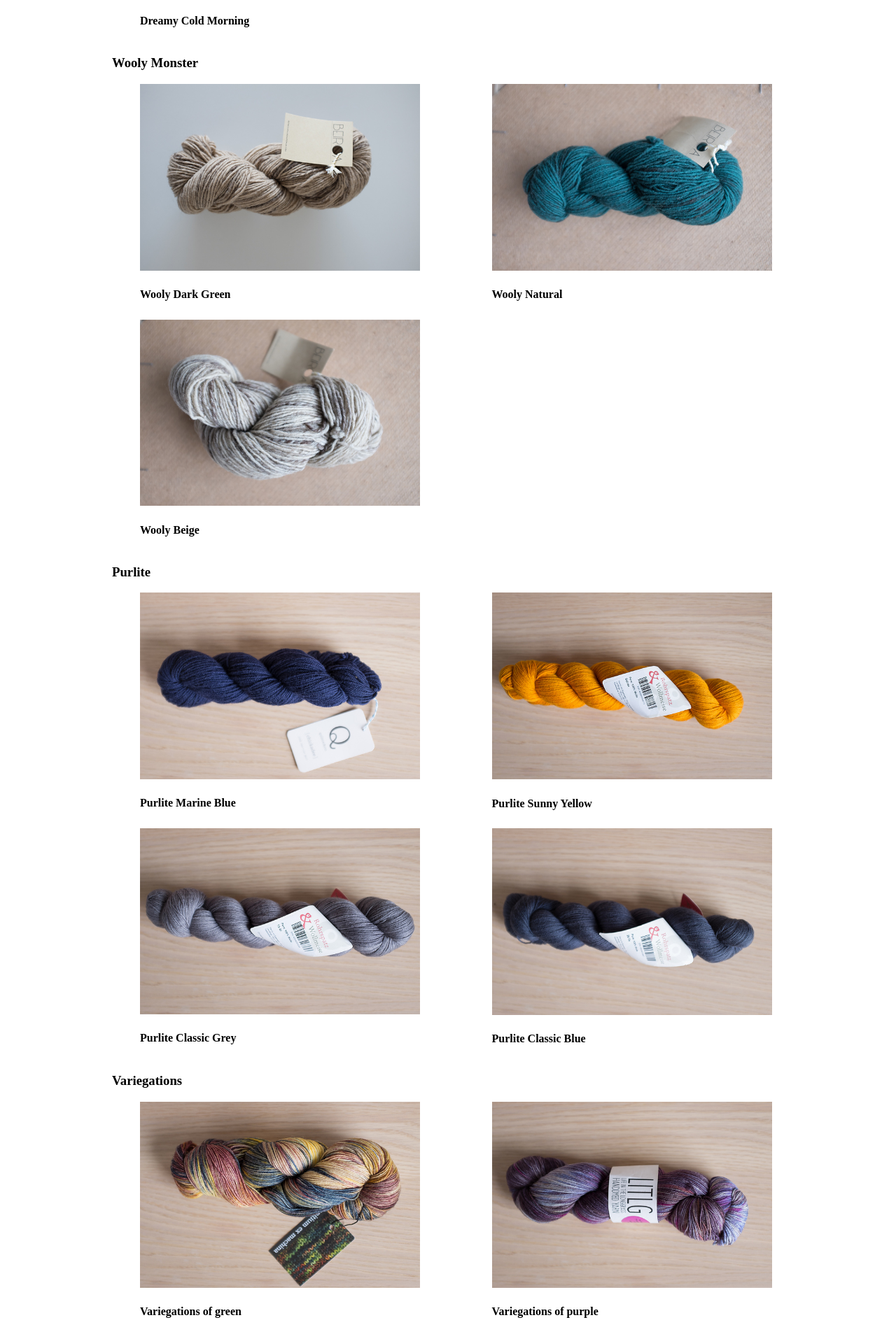
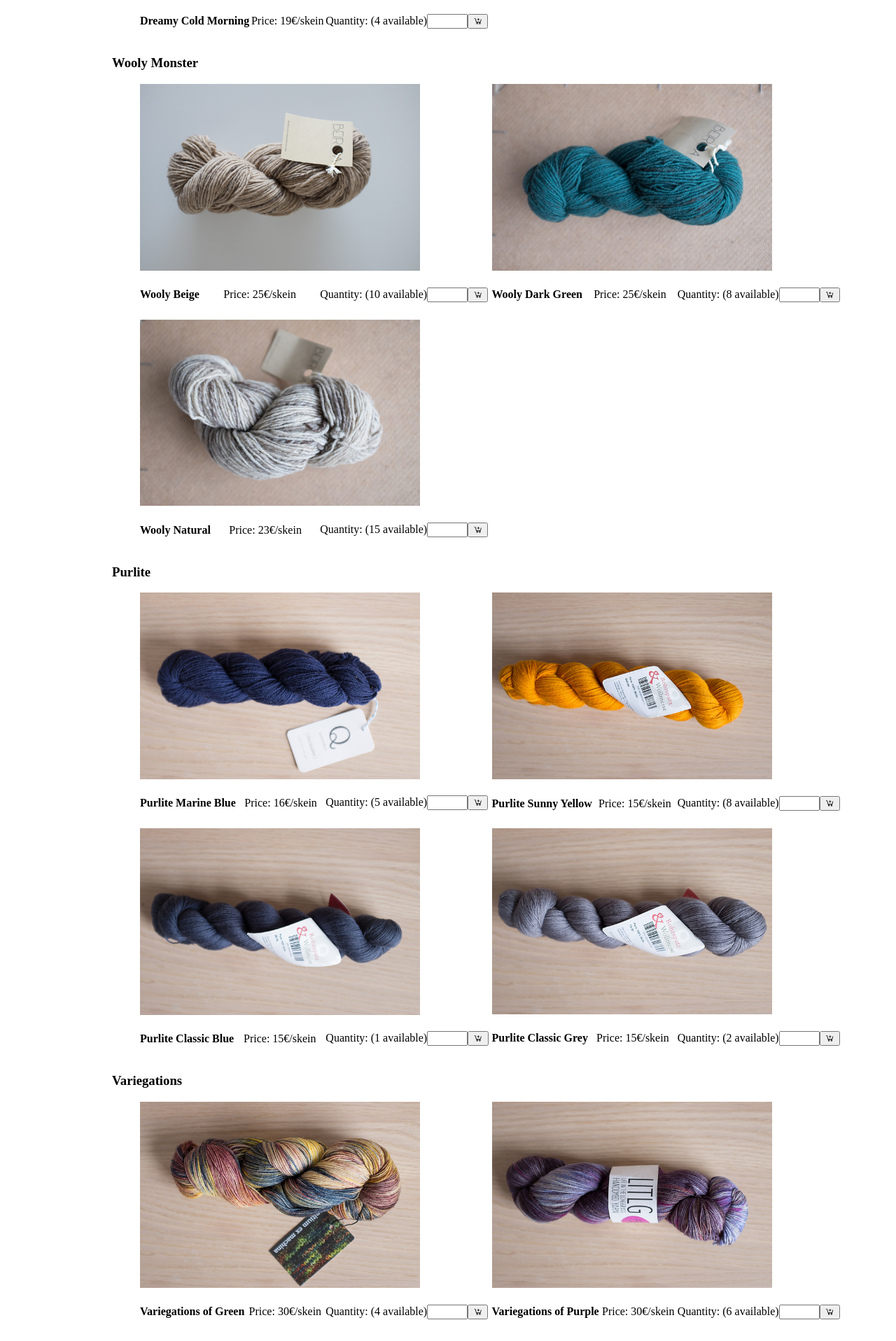
Before and after one commit to paposeco/shoppingcart, a React (Create React App) app: page /shop in a window 1280 px wide. Shown: the part 880-2797 px from the top of the page at 70% size. Built offline with nearby package versions, Linux system fonts and the light colour scheme.

Commit message:
working o cart

```diff
--- a/package.json
+++ b/package.json
@@ -10,6 +10,7 @@
     "react-dom": "^17.0.2",
     "react-router-dom": "^5.3.0",
     "react-scripts": "4.0.3",
+    "uniqid": "^5.4.0",
     "web-vitals": "^1.1.2"
   },
   "scripts": {
--- a/src/Routes.js
+++ b/src/Routes.js
@@ -28,7 +28,7 @@ const Routes = () => {
         </nav>
         <div id="shoppingcartdiv">
           <Link to="/shoppingcart">
-            <i className="las la-shopping-cart"></i>
+            <Cart />
           </Link>
         </div>
       </div>
--- a/src/components/Shop.js
+++ b/src/components/Shop.js
@@ -1,100 +1,30 @@
-import speckles from "../images/yarn/dreamy/speckles.jpg";
-import dnatural from "../images/yarn/dreamy/natural.jpg";
-import coldmorning from "../images/yarn/dreamy/coldmorning.jpeg";
-
-import beige from "../images/yarn/wooly/beige.jpg";
-import wgreen from "../images/yarn/wooly/green.jpg";
-import wnatural from "../images/yarn/wooly/natural.jpg";
-
-import pcblue from "../images/yarn/purlite/classicblue.jpg";
-import pcgrey from "../images/yarn/purlite/classicgrey.jpg";
-import pblue from "../images/yarn/purlite/marineblue.jpg";
-import pyellow from "../images/yarn/purlite/sunnyyellow.jpg";
-
-import vgreen from "../images/yarn/variegations/green.jpg";
-import vpurple from "../images/yarn/variegations/purple.jpg";
+import Stock from "./Stock.js";
 
 const Shop = () => {
   return (
     <div className="main">
       <h2>Shop</h2>
+      <div>
         <h3>Dreamy Yarn</h3>
-      <ul className="stock">
-        <li>
-          <img src={speckles} alt="dreamyspeckles" />
-          <div className="productDesc">
-            <h4>Dreamy Speckles</h4>
-            <p>Price:</p>
-            <form>
-              <label>Quantity:</label>
-              <input type="number" min="0" className="inputquantity" />
-              <button>
-                <i className="las la-cart-plus"></i>
-              </button>
-            </form>
+        <Stock supplier="dreamy" />
       </div>
-        </li>
-        <li>
-          <img src={dnatural} alt="dreamynatural" />
-          <h4>Dreamy Natural</h4>
-        </li>
-        <li>
-          <img src={coldmorning} alt="dreamycoldmorning" />
-          <h4>Dreamy Cold Morning</h4>
-        </li>
-      </ul>
+      <div>
         <h3>Wooly Monster</h3>
-      <ul className="stock">
-        <li>
-          <img src={beige} alt="woolybeige" />
-          <h4>Wooly Dark Green</h4>
-        </li>
-        <li>
-          <img src={wgreen} alt="woolygreen" />
-          <h4>Wooly Natural</h4>
-        </li>
-        <li>
-          <img src={wnatural} alt="woolynatural" />
-          <h4>Wooly Beige</h4>
-        </li>
-      </ul>
+        <Stock supplier="woolymonster" />
+      </div>
+      <div>
         <h3>Purlite</h3>
-      <ul className="stock">
-        <li>
-          <img src={pblue} alt="purlitemarineblue" />
-          <h4>Purlite Marine Blue</h4>
-        </li>
-        <li>
-          <img src={pyellow} alt="purlitesunnyyellow" />
-          <h4>Purlite Sunny Yellow</h4>
-        </li>
-        <li>
-          <img src={pcgrey} alt="purliteclassicgrey" />
-          <h4>Purlite Classic Grey</h4>
-        </li>
-        <li>
-          <img src={pcblue} alt="purliteclassicblue" />
-          <h4>Purlite Classic Blue</h4>
-        </li>
-      </ul>
+        <Stock supplier="purlite" />
+      </div>
+      <div>
         <h3>Variegations</h3>
-      <ul className="stock">
-        <li>
-          <img src={vgreen} alt="variegationsofgreen" />
-          <h4>Variegations of green</h4>
-        </li>
-        <li>
-          <img src={vpurple} alt="variegationsofpurple" />
-          <h4>Variegations of purple</h4>
-        </li>
-      </ul>
-      <div>
+        <Stock supplier="variegations" />
+      </div>
       <p>
         Disclaimer: The skeins of yarn displayed are from non-fictional
         companies, but the photos are mine. They are part of my yarn stash. :D
       </p>
     </div>
-    </div>
   );
 };
 
--- a/src/components/ShoppingCart.js
+++ b/src/components/ShoppingCart.js
@@ -1,7 +1,10 @@
+import React, { useState } from "react";
+
 const Cart = () => {
+  const [itemsInCart, setItemsInCart] = useState(0);
   return (
     <div>
-      <h2>Shopping Cart</h2>
+      <i className="las la-shopping-cart"></i> {itemsInCart} items
     </div>
   );
 };
--- /dev/null
+++ b/src/components/Stock.js
@@ -0,0 +1,179 @@
+import React from "react";
+import uniqid from "uniqid";
+
+import specklesI from "../images/yarn/dreamy/speckles.jpg";
+import dnaturalI from "../images/yarn/dreamy/natural.jpg";
+import coldmorningI from "../images/yarn/dreamy/coldmorning.jpeg";
+
+import beigeI from "../images/yarn/wooly/beige.jpg";
+import wgreenI from "../images/yarn/wooly/green.jpg";
+import wnaturalI from "../images/yarn/wooly/natural.jpg";
+
+import pcblueI from "../images/yarn/purlite/classicblue.jpg";
+import pcgreyI from "../images/yarn/purlite/classicgrey.jpg";
+import pblueI from "../images/yarn/purlite/marineblue.jpg";
+import pyellowI from "../images/yarn/purlite/sunnyyellow.jpg";
+
+import vgreenI from "../images/yarn/variegations/green.jpg";
+import vpurpleI from "../images/yarn/variegations/purple.jpg";
+
+class Stock extends React.Component {
+  constructor(props) {
+    super(props);
+    this.dreamyStock = [
+      {
+        name: "Dreamy Speckles",
+        price: "19€",
+        stock: 3,
+        alias: "dreamyspeckles",
+        id: uniqid(),
+        image: specklesI,
+      },
+      {
+        name: "Dreamy Natural",
+        price: "17€",
+        stock: 6,
+        alias: "dreamynatural",
+        id: uniqid(),
+        image: dnaturalI,
+      },
+      {
+        name: "Dreamy Cold Morning",
+        price: "19€",
+        stock: 4,
+        alias: "dreamycoldmorning",
+        id: uniqid(),
+        image: coldmorningI,
+      },
+    ];
+
+    this.woolyStock = [
+      {
+        name: "Wooly Beige",
+        price: "25€",
+        stock: 10,
+        alias: "woolybeige",
+        id: uniqid(),
+        image: beigeI,
+      },
+      {
+        name: "Wooly Dark Green",
+        price: "25€",
+        stock: 8,
+        alias: "woolygreen",
+        id: uniqid(),
+        image: wgreenI,
+      },
+      {
+        name: "Wooly Natural",
+        price: "23€",
+        stock: 15,
+        alias: "woolynatural",
+        id: uniqid(),
+        image: wnaturalI,
+      },
+    ];
+
+    this.purliteStock = [
+      {
+        name: "Purlite Marine Blue",
+        price: "16€",
+        stock: 5,
+        alias: "purlitemarineblue",
+        id: uniqid(),
+        image: pblueI,
+      },
+      {
+        name: "Purlite Sunny Yellow",
+        price: "15€",
+        stock: 8,
+        alias: "purlitesunnyyellow",
+        id: uniqid(),
+        image: pyellowI,
+      },
+      {
+        name: "Purlite Classic Blue",
+        price: "15€",
+        stock: 1,
+        alias: "purliteclassicblue",
+        id: uniqid(),
+        image: pcblueI,
+      },
+      {
+        name: "Purlite Classic Grey",
+        price: "15€",
+        stock: 2,
+        alias: "purliteclassicgrey",
+        id: uniqid(),
+        image: pcgreyI,
+      },
+    ];
+    this.variegationsStock = [
+      {
+        name: "Variegations of Green",
+        price: "30€",
+        stock: 4,
+        alias: "variegationsofgreen",
+        id: uniqid(),
+        image: vgreenI,
+      },
+      {
+        name: "Variegations of Purple",
+        price: "30€",
+        stock: 6,
+        alias: "variegationsofpurple",
+        id: uniqid(),
+        image: vpurpleI,
+      },
+    ];
+    this.itemsInCart = [];
+    this.handlerOfSubmit = function (event) {
+      event.preventDefault();
+      const target = event.target;
+      console.log(target);
+      // this.setState(this.itemsInCart.concat)
+    };
+  }
+
+  render() {
+    let currentsupplier;
+    if (this.props.supplier === "dreamy") {
+      currentsupplier = this.dreamyStock;
+    } else if (this.props.supplier === "woolymonster") {
+      currentsupplier = this.woolyStock;
+    } else if (this.props.supplier === "purlite") {
+      currentsupplier = this.purliteStock;
+    } else {
+      currentsupplier = this.variegationsStock;
+    }
+    return (
+      <div>
+        <ul className="stock">
+          {currentsupplier.map((item) => (
+            <li key={item.id}>
+              <img src={item.image} alt={item.alias} />
+              <div className="productDesc">
+                <h4>{item.name}</h4>
+                <p>Price: {item.price}/skein</p>
+                <form onSubmit={this.handlerOfSubmit}>
+                  <label>Quantity: ({item.stock} available)</label>
+                  <input
+                    type="number"
+                    min="0"
+                    max={item.stock}
+                    className="inputquantity"
+                  />
+                  <button>
+                    <i className="las la-cart-plus"></i>
+                  </button>
+                </form>
+              </div>
+            </li>
+          ))}
+        </ul>
+      </div>
+    );
+  }
+}
+
+export default Stock;
```
Also changed, not shown: 1 other file (tests, documents, lock files or other folders). Lines whose indentation alone changed are shown as unchanged.
